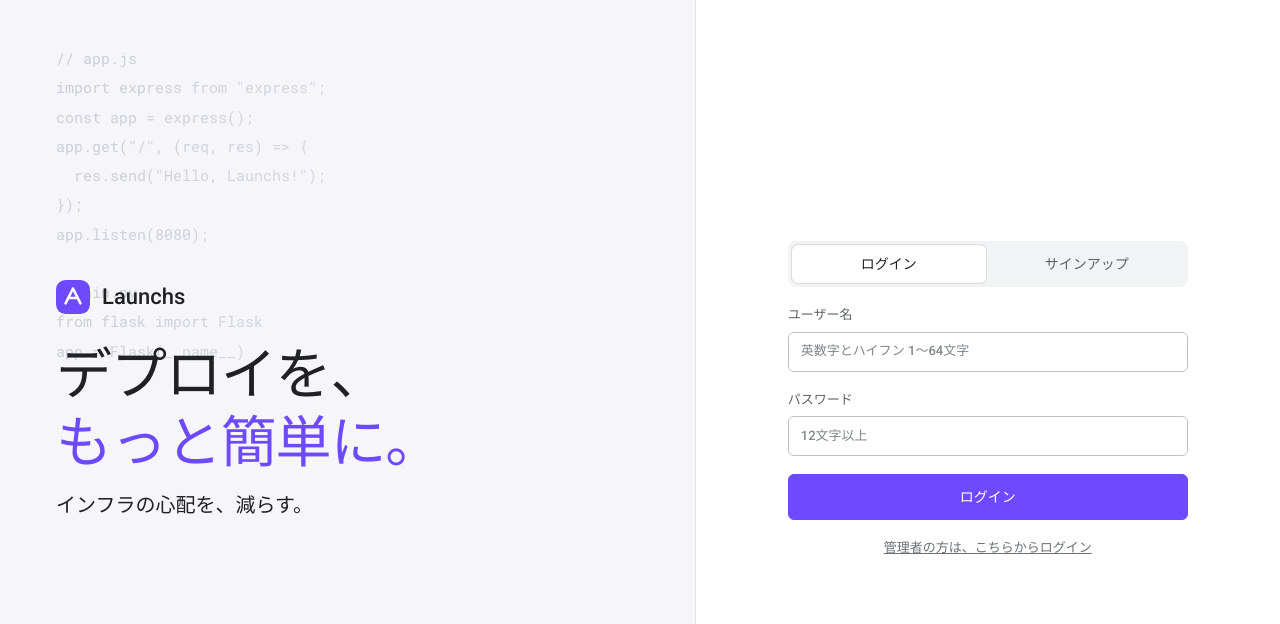
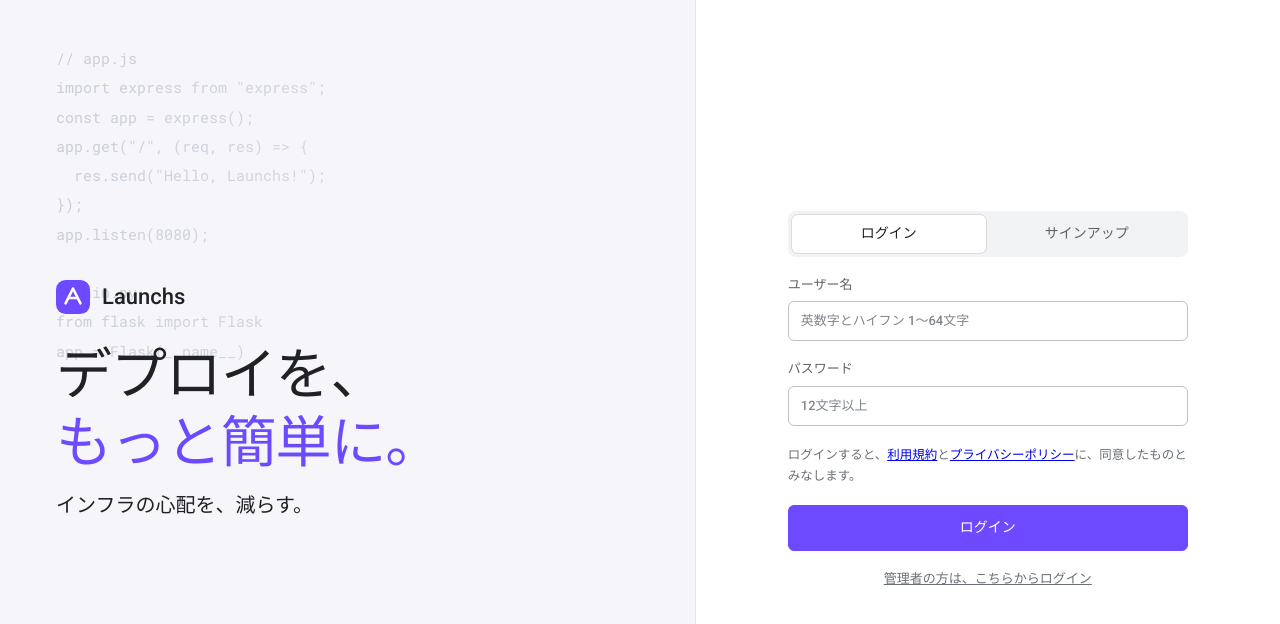
Before and after one commit to launchs-org/v2, a Next.js app in the folder frontend/: page / in a window 1280 px wide. Shown: the top 624 px of the page. Built offline with nearby package versions, Linux system fonts and the light colour scheme; no server answers.

Commit message:
画面: ログインとサインアップの画面に、利用規約とプライバシーポリシーへの同意の案内を出す

```diff
--- a/frontend/components/login-screen.tsx
+++ b/frontend/components/login-screen.tsx
@@ -14,6 +14,10 @@ declare global {
     }
   }
 }
+
+/** 利用規約とプライバシーポリシーの URL(GitHub Pages)。 */
+const termsUrl = "https://launchs-org.github.io/docs/v2/terms.html"
+const privacyUrl = "https://launchs-org.github.io/docs/v2/privacy.html"
 
 /** ログインとサインアップの、入力。 */
 export type LoginInput = { mode: "login" | "signup"; userName: string; password: string; invitationCode?: string; turnstileToken?: string }
@@ -110,6 +114,10 @@ export function LoginScreen({ onSubmit, loading, error, adminOnly = false }: Log
             {turnstileEnabled && <div ref={captchaNode} />}
             {challengeUnavailable && <div className="badge b-bad" role="alert" style={{ whiteSpace: "normal", borderRadius: 10, padding: "8px 12px" }}>人間であることの確認の設定を取得できません。管理者にご確認ください。</div>}
             {error && <div className="badge b-bad" role="alert" style={{ whiteSpace: "normal", borderRadius: 10, padding: "8px 12px" }}>{error}</div>}
+            {/* 規約への同意の案内(ログインまたはサインアップした時点で、同意したものとみなす)。管理画面では出さない。 */}
+            {!adminOnly && <p className="faint" style={{ margin: 0, fontSize: 12.5, lineHeight: 1.7 }}>
+              {mode === "login" ? "ログインすると" : "アカウントを作成すると"}、<a href={termsUrl} target="_blank" rel="noopener noreferrer" style={{ textDecoration: "underline" }}>利用規約</a>と<a href={privacyUrl} target="_blank" rel="noopener noreferrer" style={{ textDecoration: "underline" }}>プライバシーポリシー</a>に、同意したものとみなします。
+            </p>}
             <button className="btn primary" type="submit" style={{ minHeight: 46 }} disabled={loading || challengeUnavailable || (turnstileEnabled && !turnstileToken)}>
               {loading ? "処理しています…" : mode === "login" ? "ログイン" : "アカウントを作成"}
             </button>
```
